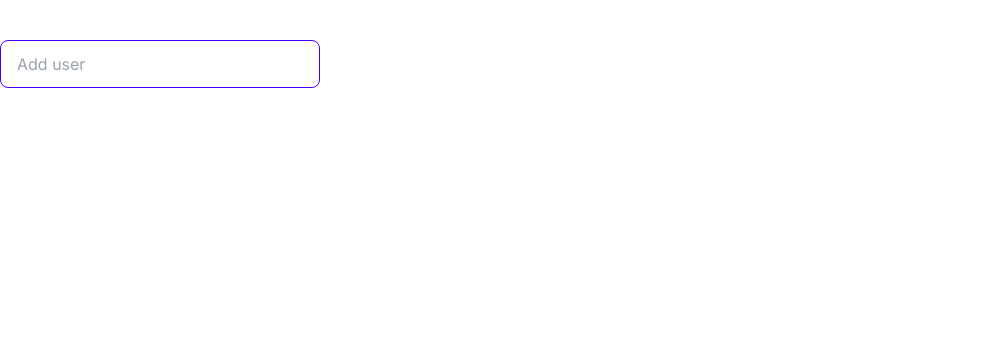
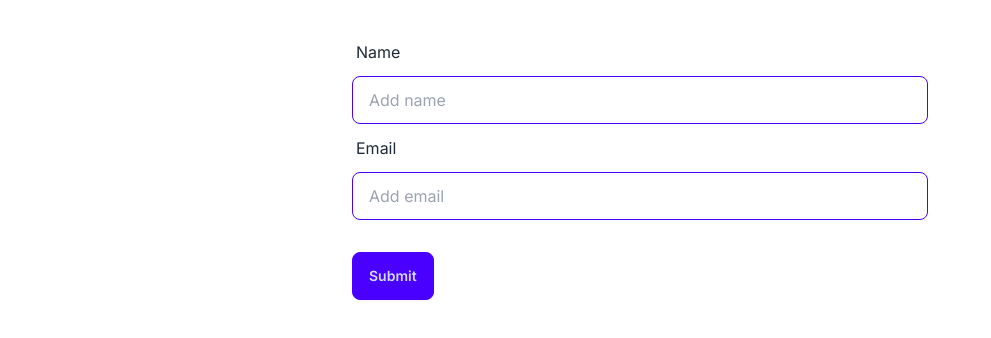
Before and after one commit to Saedddd/CRUDOperation, a Next.js app: page /AddUser in a window 1280 px wide. Shown: the top 338 px of the page, without its empty margins (0-991 px from the left). Built offline with nearby package versions, Linux system fonts and the light colour scheme.

Commit message:
Delete input component

```diff
--- a/src/app/AddUser/page.tsx
+++ b/src/app/AddUser/page.tsx
@@ -1,10 +1,10 @@
-import Input from '@/shared/ui/Input'
+import AddUserFrom from '@/widgets/AddUserForm/ui/AddUserFrom'
 import React from 'react'
 
 const page = () => {
   return (
-    <div className='mt-10 max-w-xl'>
-        <Input className='input input-bordered input-primary w-full max-w-xs' placeholder='Add user'/>
+    <div className='mt-10 max-w-xl mx-auto'>
+        <AddUserFrom/>
     </div>
   )
 }
--- a/src/shared/ui/Input/index.ts
+++ /dev/null
@@ -1,2 +0,0 @@
-import Input from "./ui/Input";
-export default Input;
--- a/src/shared/ui/Input/types/index.ts
+++ /dev/null
@@ -1,7 +0,0 @@
-export interface IInput{
-    type?: string;
-    value?: string;
-    onChange?: ((value: string) =>void) | undefined;
-    className?: string;
-    placeholder?: string;
-}
--- a/src/shared/ui/Input/ui/Input.tsx
+++ /dev/null
@@ -1,27 +0,0 @@
-"use client"
-
-import React from 'react'
-
-import { IInput } from '../types'
-
-const Input = ({type, className, placeholder, onChange, value} : IInput) => {
-    const handleChange = (e: React.ChangeEvent<HTMLInputElement>) => {
-        if (onChange) {
-          onChange(e.target.value);
-        }
-      };
-
-  return (
-    <>
-        <input
-            type={type}
-            className={className}
-            placeholder={placeholder}
-            onChange={handleChange}
-            value={value}
-        />
-    </>
-  )
-}
-
-export default Input
--- /dev/null
+++ b/src/widgets/AddUserForm/types/index.ts
@@ -0,0 +1,4 @@
+export interface FormValues {
+    name: string;
+    email: string;
+}
--- /dev/null
+++ b/src/widgets/AddUserForm/ui/AddUserFrom.tsx
@@ -0,0 +1,53 @@
+'use client'
+
+
+import Button from '@/shared/ui/Button'
+
+
+import React, { useState } from 'react'
+
+import { FormValues } from '../types'
+
+const AddUserFrom = () => {
+    const [values, setValues] = useState<FormValues>({
+        name: '',
+        email: ''
+    })
+
+    const handleSubmit = () => {
+        console.log(values)
+    }
+
+  return (
+    <div>
+        <label className='m-1'>
+            Name
+            <input
+                type='text'
+                className='input my-3 input-bordered input-primary w-full'
+                placeholder='Add name'
+                value={values.name}
+                onChange={(e: any) => setValues({...values, name: e.target.value})}
+            />
+        </label>
+
+        <label className='m-1'>
+            Email
+            <input
+                type='email'
+                className='input my-3 input-bordered input-primary w-full'
+                placeholder='Add email'
+                value={values.email}
+                onChange={(e: any) => setValues({...values, email: e.target.value})}
+            />
+        </label>
+        <Button onClick={handleSubmit} className='flex my-5 w-auto btn btn-primary'>
+            <>
+             Submit
+            </>
+        </Button>
+    </div>
+  )
+}
+
+export default AddUserFrom
```
Also changed, not shown: src/widgets/AddUserForm/index.ts (added).
